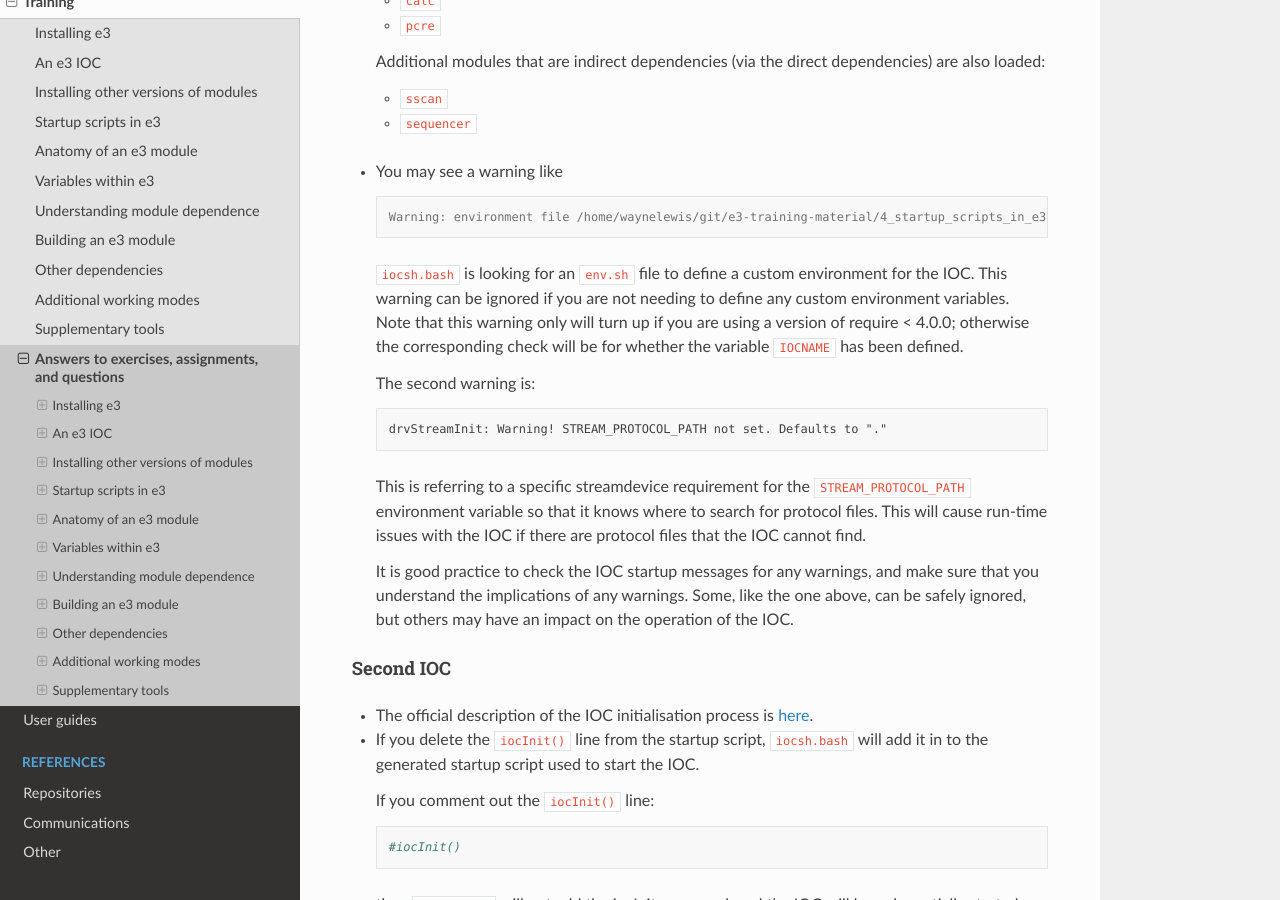
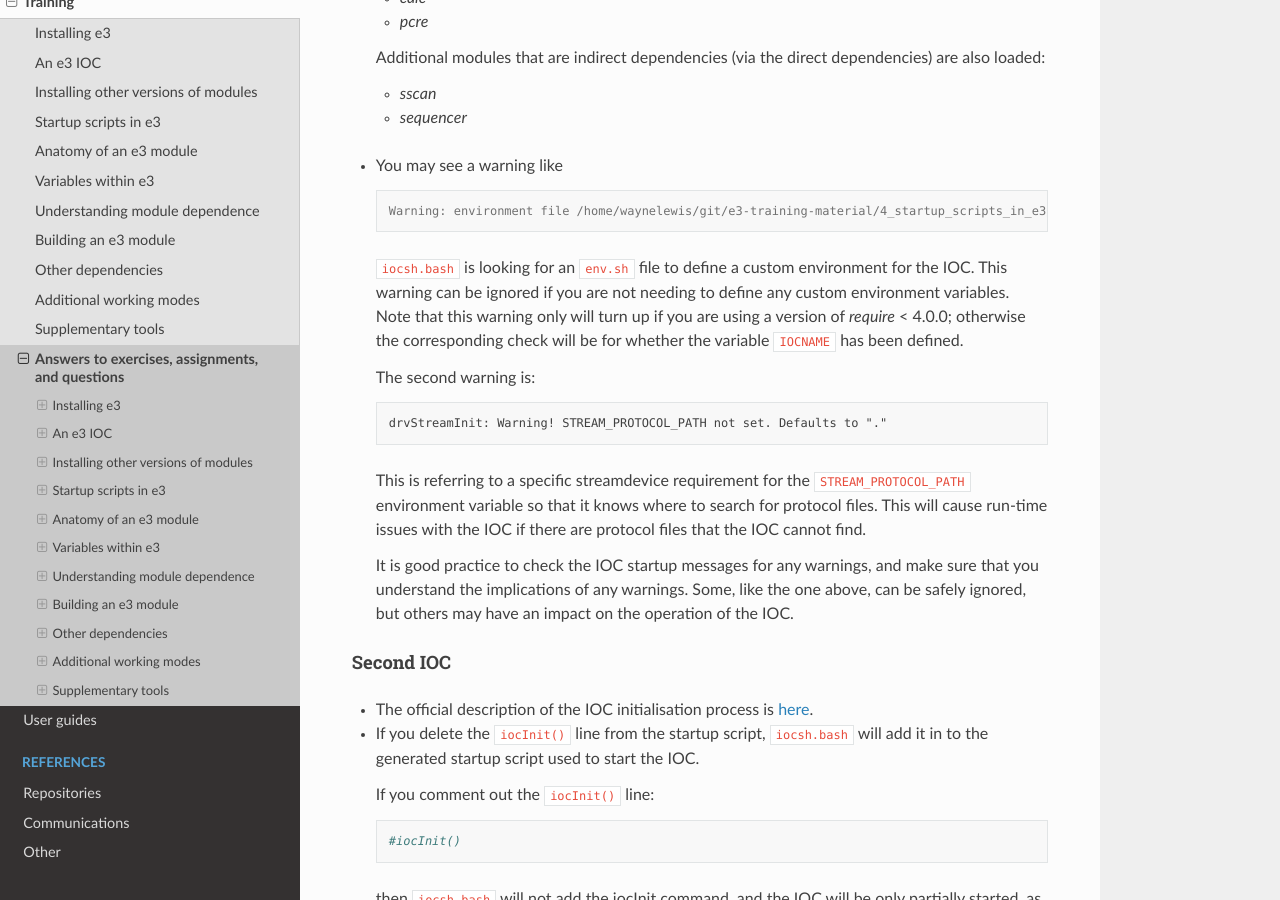
Before and after one commit to ttkorhonen/e3pages, a Sphinx documentation site: the page built from docs/kb/training/workbook/99_exercise_answers.md, in a window 1280 px wide and 900 px high, scrolled down 4518 px. Built offline with Sphinx 7.4.7 and the Read the Docs theme 2.0.0, drawn with Linux system fonts in a browser that asks for light colours; some of the changed text lies outside the part shown.

````diff
--- a/docs/kb/training/workbook/99_exercise_answers.md
+++ b/docs/kb/training/workbook/99_exercise_answers.md
@@ -52,8 +52,8 @@ None
 ### Assignments
 1. A brief description of each expression meaning, function, and/or action
    follows, along with references for more details.
-   - `require` is the keyword used by the require module to indicate that a
-	 module needs to be loaded into this IOC. When the IOC starts, the require
+   - `require` is the keyword used by the *require* module to indicate that a
+	 module needs to be loaded into this IOC. When the IOC starts, the *require*
 	 module will load all modules identified in the startup script, along with
 	 any dependencies.
    - `E3_CMD_TOP` is the path to the directory holding the startup script used
@@ -184,7 +184,7 @@ None
    - `build`
    - `install`
 
-6. `require` will default to loading the latest version that matches the
+6. *require* will default to loading the latest version that matches the
    `major.minor.patch` format, as these are considered the production releases
    of the module. To load a version that does not match this format, specify the
    version name explicitly when starting the IOC:
@@ -220,15 +220,15 @@ None
   startup script file.
 
 - The following additional modules will be loaded as direct dependencies of
-  `stream`:
-  - `asyn`
-  - `calc`
-  - `pcre`
+  *stream*:
+  - *asyn*
+  - *calc*
+  - *pcre*
 
   Additional modules that are indirect dependencies (via the direct
   dependencies) are also loaded:
-  - `sscan`
-  - `sequencer`
+  - *sscan*
+  - *sequencer*
 
 (warnings)=
 - You may see a warning like
@@ -237,7 +237,7 @@ None
   ```
   `iocsh.bash` is looking for an `env.sh` file to define a custom environment
   for the IOC. This warning can be ignored if you are not needing to define any
-  custom environment variables. Note that this warning only will turn up if you are using a version of require < 4.0.0; otherwise the corresponding check will be for whether the variable `IOCNAME` has been defined.
+  custom environment variables. Note that this warning only will turn up if you are using a version of *require* < 4.0.0; otherwise the corresponding check will be for whether the variable `IOCNAME` has been defined.
 
   The second warning is:
   ```
@@ -314,7 +314,7 @@ None
   /epics/base-7.0.5/require/3.4.1/siteMods/iocstats/3.1.16+0/db/iocAdminSoft.db
   ```
 
-  `require` generates a database search path variable, `EPICS_DB_INCLUDE_PATH`,
+  *require* generates a database search path variable, `EPICS_DB_INCLUDE_PATH`,
   which is used by the `dbLoadRecords` command as the list of paths to search
   for database files.
 
@@ -433,7 +433,7 @@ None
 
 ## Variables within e3
 ### Exercises
-#### Variables created by `require`
+#### Variables created by *require*
 - Add the following to the top of the IOC startup script:
   ```
   require stream
@@ -453,7 +453,7 @@ None
   <snip>
   ```
 
-  `asyn`, `pcre`, and `calc` are all dependencies of `stream`, while `sscan` and `sequencer` are dependencies of `calc`.
+  *asyn*, *pcre*, and *calc* are all dependencies of *stream*, while *sscan* and *sequencer* are dependencies of *calc*.
   All of these modules must then be loaded, and *require* will then specify the respective paths.
 
 #### EPICS variables, parameters, and environment variables
@@ -488,7 +488,7 @@ None
 - The `stream` module has the `streamDebug` variable.
 
 ### Assignments
-1. The `asyn_DB` EPICS environment variable defines the location for asyn
+1. The `asyn_DB` EPICS environment variable defines the location for *asyn*
    databases.
 
    The `system` command can be used to access shell commands.
@@ -563,7 +563,7 @@ then you can modify a single file in order to update the dependency versions of
   `-- e3training
   ```
   then `require stream` will load 2.8.18+0.
-- In the first and third cases, where you load *stream* 2.8.18, then the version of *asyn* that is loaded is 4.41.0. This can be seen in the output of the IOC upon startup, or by looking at the following PVs that are generated by require:
+- In the first and third cases, where you load *stream* 2.8.18, then the version of *asyn* that is loaded is 4.41.0. This can be seen in the output of the IOC upon startup, or by looking at the following PVs that are generated by *require*:
   ```console
   localhost-25251 > dbgrep *_VER
   REQMOD:localhost-25251:MOD_VER
@@ -612,7 +612,7 @@ then you can modify a single file in order to update the dependency versions of
 
 #### Dependency resolution limitations
 
-- If you were to release a new version of asyn after the IOC has been developed then as in the example above, you will have an inconsistency in loaded and dependent versions of *asyn*, causing the IOC to fail to start up.
+- If you were to release a new version of *asyn* after the IOC has been developed then as in the example above, you will have an inconsistency in loaded and dependent versions of *asyn*, causing the IOC to fail to start up.
 
   This is a challenge for a maintainer of a shared environment because this means that a functional IOC can fail due to changes in the environment that seem unrelated to the IOC.
 
@@ -915,7 +915,7 @@ then you can modify a single file in order to update the dependency versions of
    for a read-only mount point. See [fstab](https://man7.org/linux/man-pages/man5/fstab.5.html) for more information about the remaining syntax.
 
    Note that it is possible to mount an NFS share via systemd, but it is suggested to use fstab unless you have a particularly complicated setup.
-3. One issue with the above solution is that we have hard-coded the versions of EPICS base and require, as well as (in the solution to assignment 1) the procServ port.
+3. One issue with the above solution is that we have hard-coded the versions of EPICS base and *require*, as well as (in the solution to assignment 1) the procServ port.
 
    To get around this, one can use the `EnvironmentFile` directive to load an environment file that could be deployed with the IOC to set these variables. For example, your IOC could also come with an `env.sh` file that looks like
    ```sh
````
